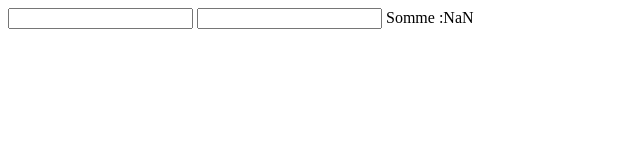
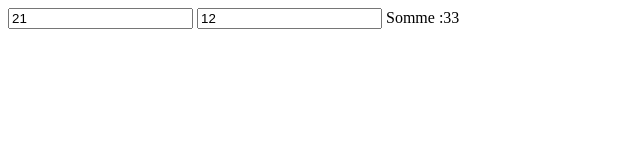
Before and after one commit to s3bc40/angularJS_course, a plain HTML site: page index/calculette.html in a window 1280 px wide. Shown: the full height of the page, 0-640 px from the left. Drawn offline with nearby package versions, Linux system fonts and the light colour scheme.

Commit message:
Update calculette.html
add ng-init

```diff
--- a/index/calculette.html
+++ b/index/calculette.html
@@ -5,8 +5,8 @@
 </head>
 <body ng-app>
     <div>
-        <input type="number" ng-model="nb1">
-        <input type="number" ng-model="nb2">
+        <input type="number" ng-init="nb1=21" ng-model="nb1">
+        <input type="number" ng-init="nb2=12" ng-model="nb2">
         {{"Somme :" + (nb1 * 1 + nb2 * 1)}}
     </div>
 </body>
```
